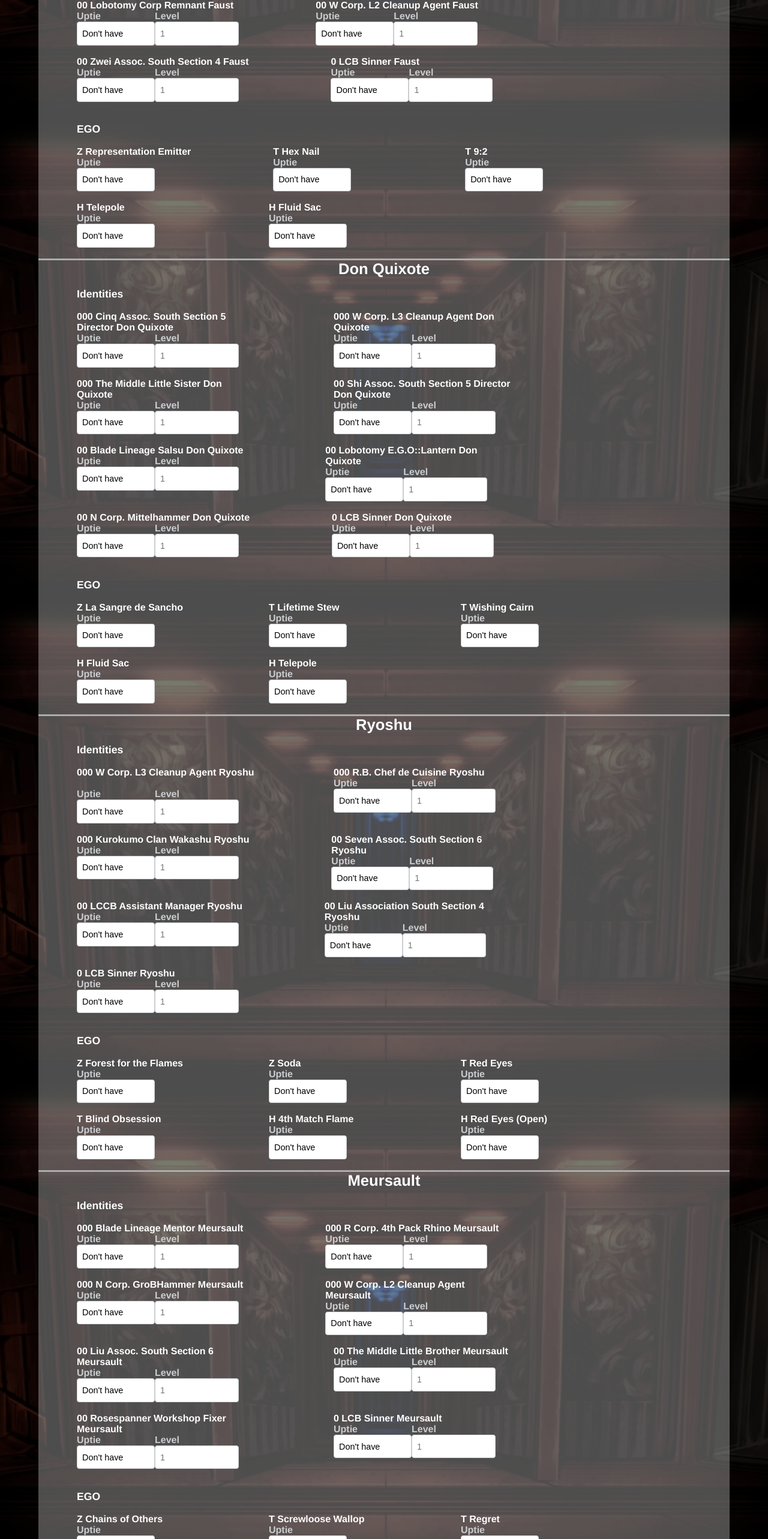
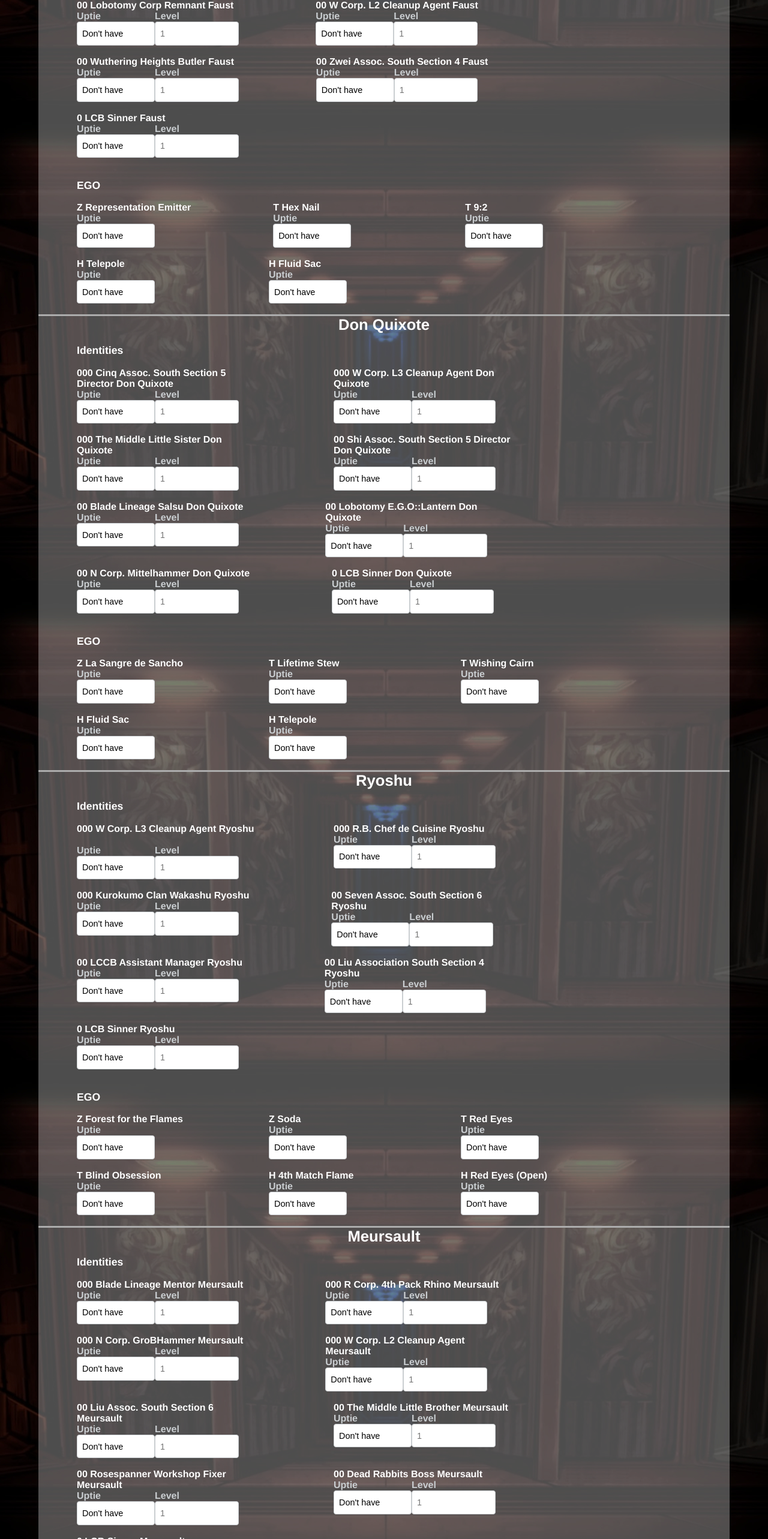
Before and after one commit to xfdxfdxfd/dantedoglcb, a Vue app: page /LCB/StatusSetting in a window 1280 px wide. Shown: the part 1420-3986 px from the top of the page at 60% size. Built offline with nearby package versions, Linux system fonts and the light colour scheme.

Commit message:
Add S4 IDs

```diff
--- a/src/components/data.js
+++ b/src/components/data.js
@@ -28,7 +28,8 @@
                         "The One Who Grips Faust": { rarity: "Rarity000", uptied: "0", level:1 },
                         "Lobotomy E.G.O::Regret Faust": { rarity: "Rarity000", uptied: "0", level:1 },
                         "Lobotomy Corp Remnant Faust": { rarity: "Rarity00", uptied: "0", level:1 },
-                        "W Corp. L2 Cleanup Agent Faust": { rarity: "Rarity00", uptied: "0", level:1 },
+                        "W Corp. L2 Cleanup Agent Faust": { rarity: "Rarity00", uptied: "0", level: 1 },
+                        "Wuthering Heights Butler Faust": { rarity: "Rarity00", uptied: "0", level:1 },
                         "Zwei Assoc. South Section 4 Faust": { rarity: "Rarity00", uptied: "0", level:1 },
                         "LCB Sinner Faust": { rarity: "Rarity0", uptied: "0", level:1 },
                     },
@@ -86,7 +87,8 @@
                         "W Corp. L2 Cleanup Agent Meursault": { rarity: "Rarity000", uptied: "0", level:1 },
                         "Liu Assoc. South Section 6 Meursault": { rarity: "Rarity00", uptied: "0", level:1 },
                         "The Middle Little Brother Meursault": { rarity: "Rarity00", uptied: "0", level:1 },
-                        "Rosespanner Workshop Fixer Meursault": { rarity: "Rarity00", uptied: "0", level:1 },
+                        "Rosespanner Workshop Fixer Meursault": { rarity: "Rarity00", uptied: "0", level: 1 },
+                        "Dead Rabbits Boss Meursault": { rarity: "Rarity00", uptied: "0", level:1 },
                         "LCB Sinner Meursault": { rarity: "Rarity0", uptied: "0", level:1 },
                     },
                     EGOs: {
@@ -194,6 +196,7 @@
                 },
                 OutisIDs: {
                     IDs: {
+                        "Wuthering Heights Chief Butler Outis": { rarity: "Rarity000", uptied: "0", level:1 },
                         "Seven Assoc. South Section 6 Director Outis": { rarity: "Rarity000", uptied: "0", level:1 },
                         "Lobotomy E.G.O::Magic Bullet Outis": { rarity: "Rarity000", uptied: "0", level:1 },
                         "Molar Office Fixer Outis": { rarity: "Rarity000", uptied: "0", level:1 },
@@ -212,6 +215,7 @@
                 },
                 GregorIDs: {
                     IDs: {
+                        "Edgar Family Heir Gregor": { rarity: "Rarity000", uptied: "0", level:1 },
                         "G Corp. Manager Corporal Gregor": { rarity: "Rarity000", uptied: "0", level:1 },
                         "Twinhook Pirates First Mate Gregor": { rarity: "Rarity000", uptied: "0", level:1 },
                         "Zwei Assoc. South Section 4 Gregor": { rarity: "Rarity000", uptied: "0", level:1 },
--- a/src/locales/en.json
+++ b/src/locales/en.json
@@ -26,6 +26,7 @@
     "dataNullAlert":"Please set the status of your IDs and EGOs first",
     "Exp":"Identity Xp",
 
+    "Changelog31-03-2024":"Add the new S4 IDs",
     "Changelog19-11-2023":"Finish the basic functions of the website (Home, Changelog, UptieCalculator, StatusSetting)",
     "Changelog21-11-2023":"Add the 2 new IDs without changing the stored data in users' browser",
     "Changelog22-11-2023":"Add the S3 battle pass EGOs(excluding Ishmael's WAW Blind Obsession). Show the IDs' rarity and EGOs' risk level next to the name.",
@@ -59,6 +60,7 @@
     "W Corp. L2 Cleanup Agent Faust":"W Corp. L2 Cleanup Agent Faust",
     "Zwei Assoc. South Section 4 Faust":"Zwei Assoc. South Section 4 Faust",
     "LCB Sinner Faust":"LCB Sinner Faust",
+    "Wuthering Heights Butler Faust":"Wuthering Heights Butler Faust",
 
     "Cinq Assoc. South Section 5 Director Don Quixote":"Cinq Assoc. South Section 5 Director Don Quixote",
     "W Corp. L3 Cleanup Agent Don Quixote":"W Corp. L3 Cleanup Agent Don Quixote",
@@ -85,6 +87,7 @@
     "Liu Assoc. South Section 6 Meursault":"Liu Assoc. South Section 6 Meursault",
     "Rosespanner Workshop Fixer Meursault":"Rosespanner Workshop Fixer Meursault",
     "LCB Sinner Meursault":"LCB Sinner Meursault",
+    "Dead Rabbits Boss Meursault":"Dead Rabbits Boss Meursault",
 
     "Ting Tang Gang Gangleader Hong Lu":"Ting Tang Gang Gangleader Hong Lu",
     "K Corp. Class 3 Excision Staff Hong Lu":"K Corp. Class 3 Excision Staff Hong Lu",
@@ -138,6 +141,7 @@
     "Cinq Association South Section 4 Outis":"Cinq Association South Section 4 Outis",
     "LCB Sinner Outis":"LCB Sinner Outis",
     "Lobotomy E.G.O::Magic Bullet Outis":"Lobotomy E.G.O::Magic Bullet Outis",
+    "Wuthering Heights Chief Butler Outis":"Wuthering Heights Chief Butler Outis",
 
     "G Corp. Manager Corporal Gregor":"G Corp. Manager Corporal Gregor",
     "Kurokumo Clan Captain Gregor":"Kurokumo Clan Captain Gregor",
@@ -147,6 +151,7 @@
     "R.B. Sous-chef Gregor":"R.B. Sous-chef Gregor",
     "LCB Sinner Gregor":"LCB Sinner Gregor",
     "Twinhook Pirates First Mate Gregor":"Twinhook Pirates First Mate Gregor",
+    "Edgar Family Heir Gregor":"Edgar Family Heir Gregor",
 
     "Uptie":"Uptie",
     "Don't have":"Don't have",
--- a/src/locales/zh.json
+++ b/src/locales/zh.json
@@ -26,6 +26,8 @@
     "dataNullAlert":"請先設定人格和EGO的數值",
     "Exp":"人格經驗值",
 
+
+    "Changelog31-03-2024":"新增S4的人格",
     "Changelog19-11-2023":"完成網站的基本功能(首頁，日誌，升階計算器，更新設定)",
     "Changelog21-11-2023":"在不影響使用者原有紀錄下新增中唐和中鎖人格",
     "Changelog22-11-2023":"新增S3通行證EGO(不包括盲目瑪)，新增名字中顯示人格的稀有度和EGO的危險度",
@@ -59,6 +61,7 @@
     "W Corp. L2 Cleanup Agent Faust":"W浮",
     "Zwei Assoc. South Section 4 Faust":"二浮",
     "LCB Sinner Faust":"初始浮",
+    "Wuthering Heights Butler Faust":"執事浮",
 
     "Blade Lineage Salsu Don Quixote":"劍唐",
     "Cinq Assoc. South Section 5 Director Don Quixote":"五唐",
@@ -85,6 +88,7 @@
     "Liu Assoc. South Section 6 Meursault":"六鎖",
     "Rosespanner Workshop Fixer Meursault":"玫瑰鎖",
     "LCB Sinner Meursault":"初始鎖",
+    "Dead Rabbits Boss Meursault":"死兔鎖",
 
     "Ting Tang Gang Gangleader Hong Lu":"叮噹鴻",
     "K Corp. Class 3 Excision Staff Hong Lu":"K鴻",
@@ -138,6 +142,7 @@
     "Blade Lineage Cutthroat Outis":"劍奧",
     "LCB Sinner Outis":"初始奧",
     "Lobotomy E.G.O::Magic Bullet Outis":"魔彈奧",
+    "Wuthering Heights Chief Butler Outis":"管家奧",
 
     "G Corp. Manager Corporal Gregor":"G蟑",
     "Kurokumo Clan Captain Gregor":"黑雲蟑",
@@ -147,6 +152,7 @@
     "R.B. Sous-chef Gregor":"廚蟑",
     "LCB Sinner Gregor":"初始蟲",
     "Twinhook Pirates First Mate Gregor":"海蟑螂",
+    "Edgar Family Heir Gregor":"艾德嘉蟲",
 
     "Uptie":"突",
     "Don't have":"未擁有",
--- a/src/views/Changelog.vue
+++ b/src/views/Changelog.vue
@@ -7,6 +7,16 @@
                 <h2 class="separator"></h2>
                 &nbsp;
                 <!-- timeline item -->
+                <div class="timeline">
+                    <div class="container black">
+                        <div class="timelinecontent_black">
+                            <h3 style="text-align:left;">31-03-2024</h3>
+                            <p style="text-align:left;">{{ $t(`Changelog31-03-2024`) }}
+                            </p>
+
+                        </div>
+                    </div>
+                </div>
                 <div class="timeline">
                     <div class="container black">
                         <div class="timelinecontent_black">
```
